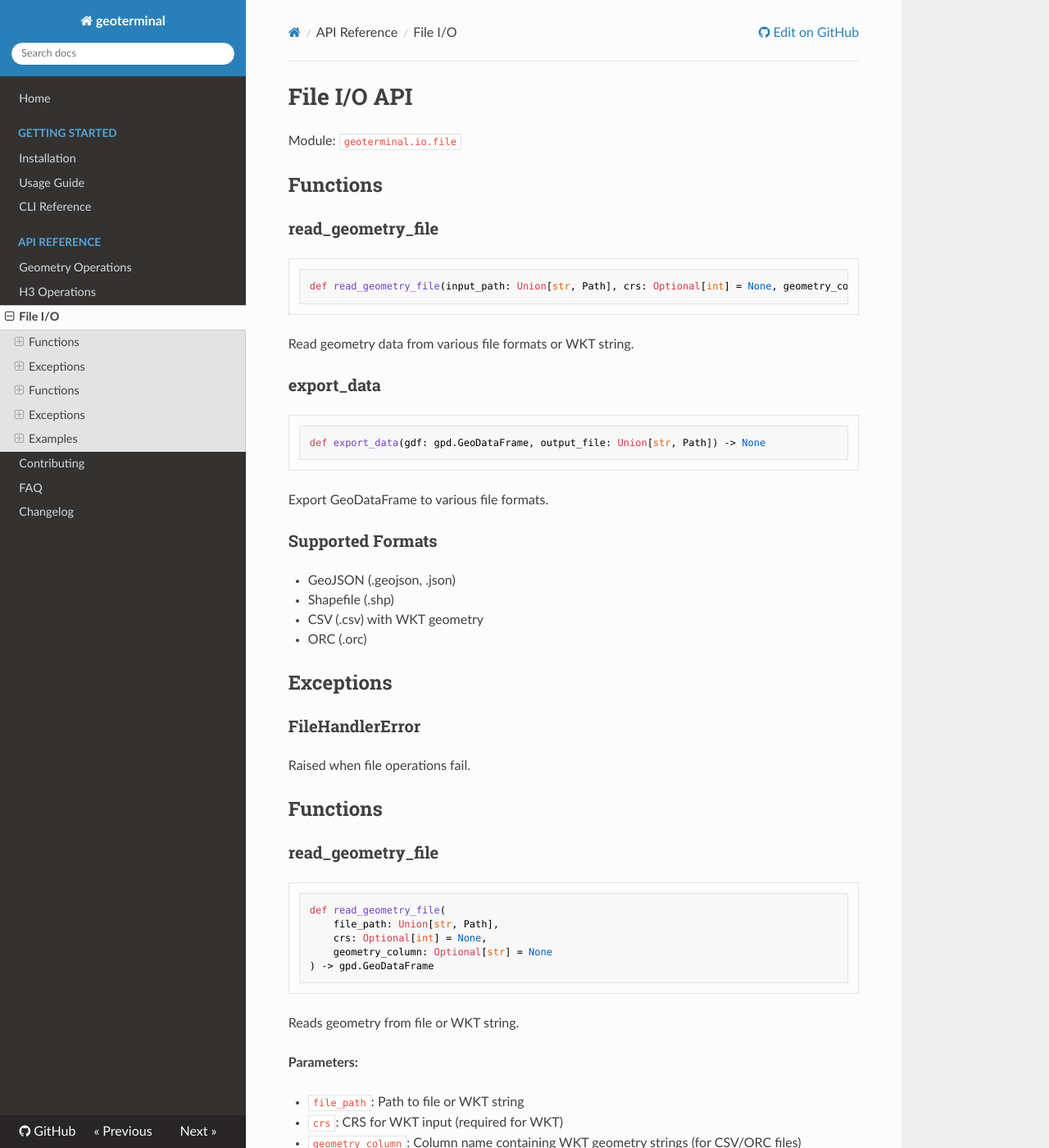
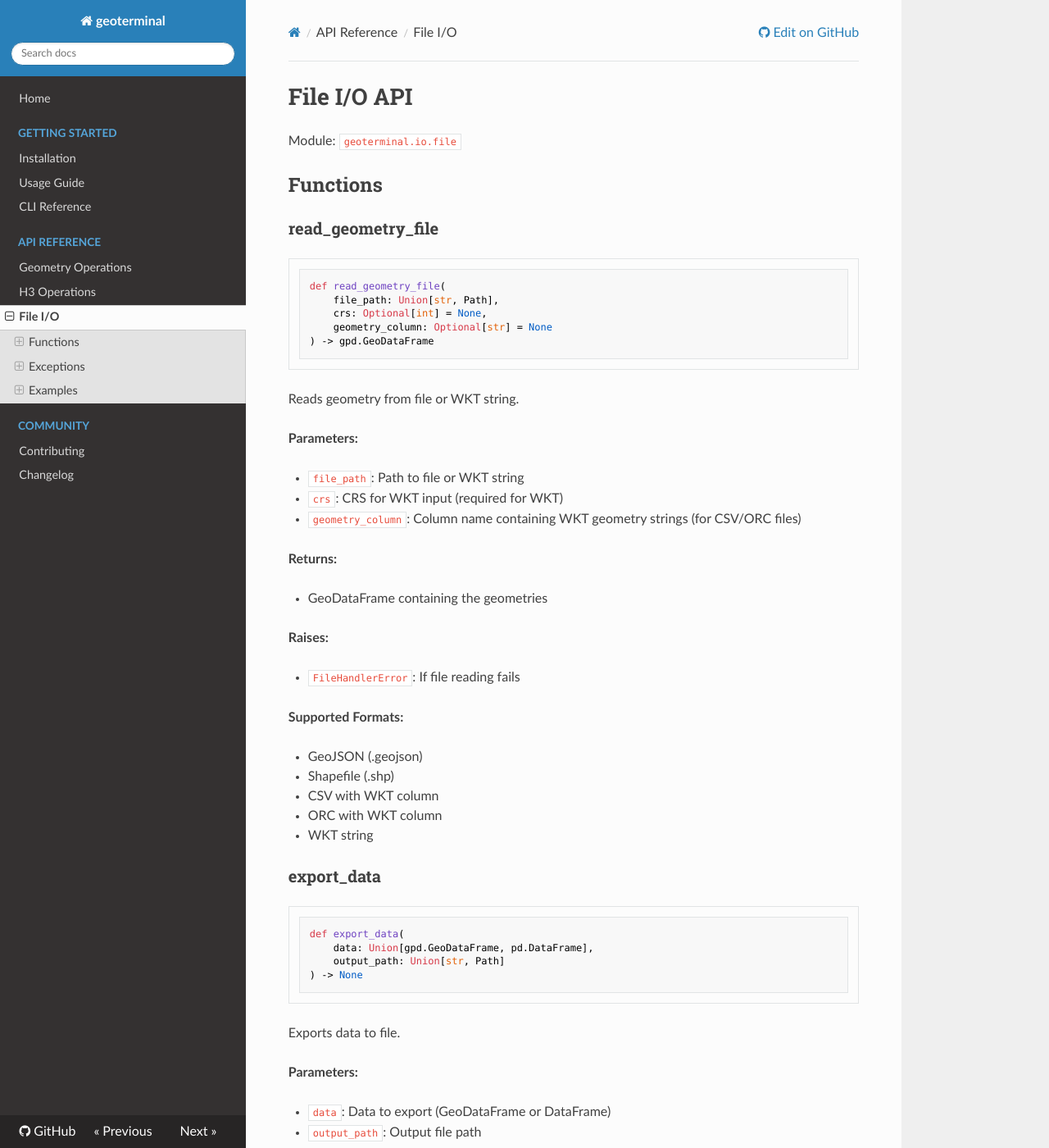
Before and after one commit to jeronimoluza/geoterminal, an MkDocs documentation site: the page built from docs/api/file_io.md, in a window 1280 px wide and 1400 px high. Shown: the whole window at 82% size. Built offline with MkDocs 1.6.1, drawn with Linux system fonts in a browser that asks for light colours; nearby versions of some CDN libraries.

````diff
--- a/docs/api/file_io.md
+++ b/docs/api/file_io.md
@@ -1,37 +1,6 @@
 # File I/O API
 
 Module: `geoterminal.io.file`
-
-## Functions
-
-### read_geometry_file
-
-```python
-def read_geometry_file(input_path: Union[str, Path], crs: Optional[int] = None, geometry_column: Optional[str] = None) -> gpd.GeoDataFrame
-```
-
-Read geometry data from various file formats or WKT string.
-
-### export_data
-
-```python
-def export_data(gdf: gpd.GeoDataFrame, output_file: Union[str, Path]) -> None
-```
-
-Export GeoDataFrame to various file formats.
-
-### Supported Formats
-
-- GeoJSON (.geojson, .json)
-- Shapefile (.shp)
-- CSV (.csv) with WKT geometry
-- ORC (.orc)
-
-## Exceptions
-
-### FileHandlerError
-
-Raised when file operations fail.
 
 ## Functions
 
--- a/mkdocs.yml
+++ b/mkdocs.yml
@@ -25,8 +25,8 @@ nav:
     - Geometry Operations: api/geometry_operations.md
     - H3 Operations: api/h3_operations.md
     - File I/O: api/file_io.md
-  - Contributing: contributing.md
-  - FAQ: faq.md
+  - Community:
+    - Contributing: contributing.md
   - Changelog: changelog.md
 
 markdown_extensions:
````
Also changed, not shown: CONTRIBUTING.md (+3 -5 lines), README.md (+3 -4 lines), docs/changelog.md (+12 -0 lines), docs/contributing.md (+1 -0 lines), docs/faq.md (deleted, +0 -53 lines), docs/index.md (+2 -3 lines).
